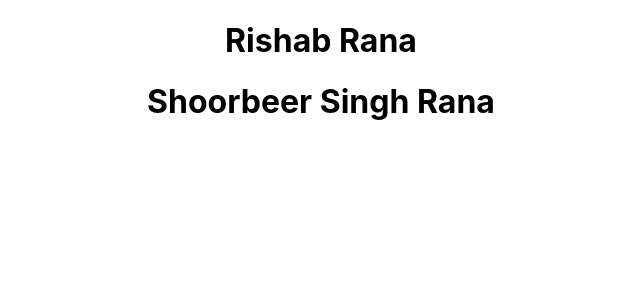
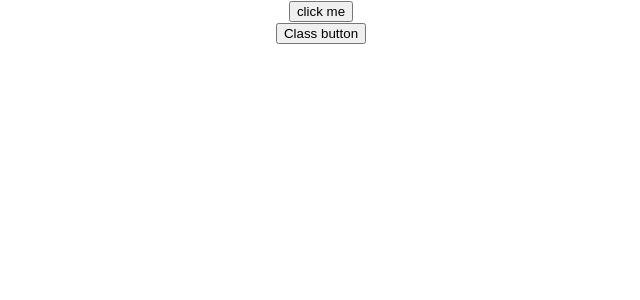
Before and after one commit to Rishab-Rana/React_from_scratch, a React (Create React App) app: page / in a window 1280 px wide. Shown: the top 300 px of the page, without its empty margins (319-959 px from the left). Built offline with nearby package versions, Linux system fonts and the light colour scheme.

Commit message:
learned even handleing in both function and class

```diff
--- a/src/App.js
+++ b/src/App.js
@@ -1,10 +1,12 @@
 import './App.css';
-import Hero from './Component/heros';
+import EvenHandler from './Component/evenHandler';
+import { ClassHandler } from './Component/evenHandler';
+
 function App() {
   return (
     <div className="App">
-    <Hero name="Rishab" surname="Rana"/>
-    <Hero name="Shoorbeer Singh" surname="Rana"/>
+    <EvenHandler />
+    <ClassHandler />
     </div>
   );
 }
--- /dev/null
+++ b/src/Component/evenHandler.jsx
@@ -0,0 +1,29 @@
+import React from 'react'
+
+function EvenHandler() {
+
+    function handleClick(){
+        alert('Clicked')
+    }
+
+  return (
+    <div>
+        <button onClick={handleClick}>click me</button>
+    </div>
+  )
+}
+
+
+export class ClassHandler extends React.Component{
+    handleClick(){
+        alert('Clicked class button');
+    }
+    render(){
+        return (
+            <button onClick={this.handleClick}>Class button</button>
+        )
+    }
+}
+
+
+export default EvenHandler
```
